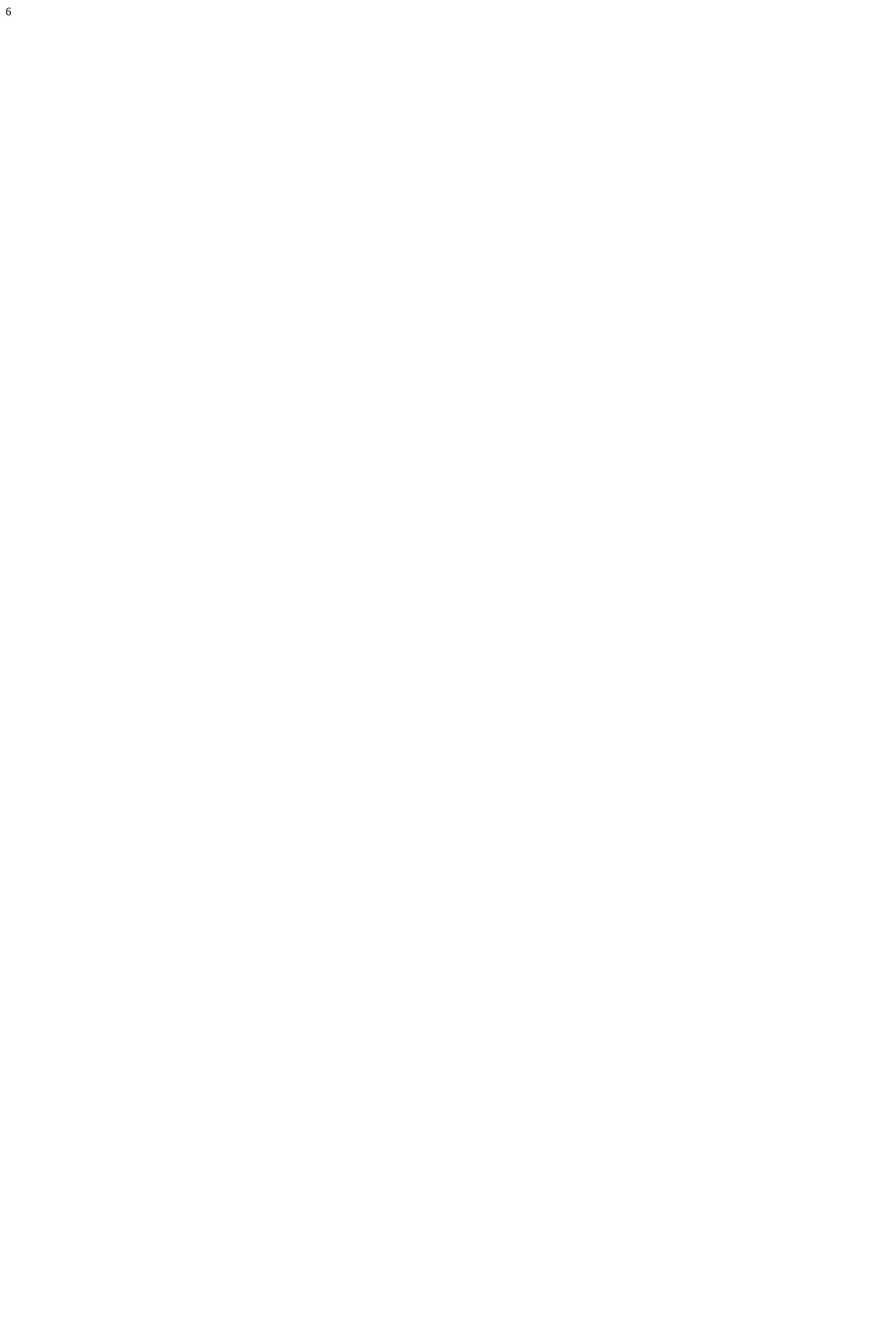
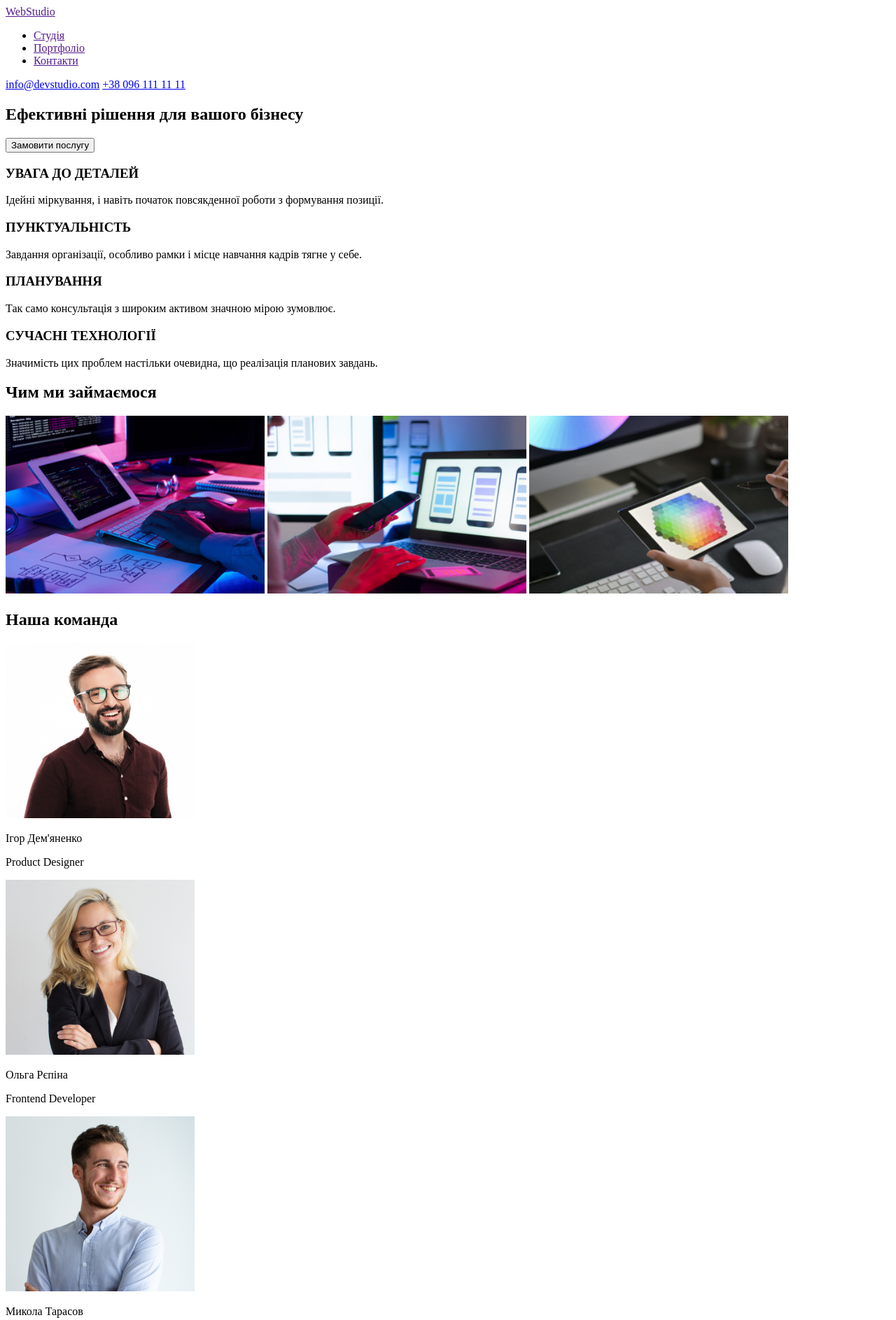
Before and after one commit to Kuadio/goit-markup-hw-01, a plain HTML site: page index.html in a window 1280 px wide. Shown: the top 1886 px of the page at 70% size. Before the commit the page ends 800 px from the top, so only its background shows below. Drawn offline with Linux system fonts and the light colour scheme.

Commit message:
Semantic structure
Created structure

```diff
--- a/index.html
+++ b/index.html
@@ -1,13 +1,95 @@
-6<!DOCTYPE html>
-<html lang="en">
+<!DOCTYPE html>
+<html lang="uk">
 <head>
     <meta charset="UTF-8">
     <meta http-equiv="X-UA-Compatible" content="IE=edge">
     <meta name="viewport" content="width=device-width, initial-scale=1.0">
-    <title>Barbershop</title>
+    <title>Homework1</title>
 </head>
 <body>
-    <header></header>
-    <footer></footer>
+    <header>
+    <a href="">WebStudio</a>
+<nav>
+    <ul>
+        <li>
+            <a href="">Студія</a>
+        </li>
+        <li>
+            <a href="">Портфоліо</a>
+        </li>
+        <li>
+            <a href="">Контакти</a>
+        </li>
+    </ul>
+</nav>
+<a href="mailto:info@devstudio.com">info@devstudio.com</a>
+<a href="tel:+380961111111">+38 096 111 11 11</a>
+    </header>
+    <main>
+        <!--Hero-->
+        <section>
+            <h1>Ефективні рішення для вашого бізнесу</h1>
+            <button type="button">Замовити послугу</button>
+        </section>
+         <!--Features-->
+        <section>
+<div>
+    <h3>УВАГА ДО ДЕТАЛЕЙ</h3>
+    <p>Ідейні міркування, і навіть початок повсякденної роботи з формування позиції.</p>
+</div>
+<div>
+    <h3>ПУНКТУАЛЬНІСТЬ</h3>
+    <p>Завдання організації, особливо рамки і місце навчання кадрів тягне у себе.</p>
+</div>
+<div>
+    <h3>ПЛАНУВАННЯ</h3>
+    <p>Так само консультація з широким активом значною мірою зумовлює.</p>
+</div>
+<div>
+    <h3>СУЧАСНІ ТЕХНОЛОГІЇ</h3>
+    <p>Значимість цих проблем настільки очевидна, що реалізація планових завдань.</p>
+</div>
+        </section>
+        <!--Our job-->
+        <section>
+            <h2>Чим ми займаємося</h2>
+            <img src="./Image/Our Job/img1.jpg" alt="Job1" width="370px" height="254px">
+            <img src="./Image/Our Job/img2.jpg" alt="Job2" width="370px" height="254px">
+            <img src="./Image/Our Job/img3.jpg" alt="Job3" width="370px" height="254px">
+        </section>
+        <!--Our Team-->
+        <section>
+            <h2>Наша команда</h2>
+            <div>
+                <img src="./Image/Our Team/team1.jpg" alt="Product Designer" width="270px" height="250px">
+                <p>Ігор Дем'яненко</p>
+                <p>Product Designer</p>
+            </div>
+            <div>
+                <img src="./Image/Our Team/team2.jpg" alt="Frontend Developer" width="270px" height="250px">
+                <p>Ольга Рєпіна</p>
+                <p>Frontend Developer</p>
+            </div>
+            <div>
+                <img src="./Image/Our Team/team3.jpg" alt="Marketing" width="270px" height="250px">
+                <p>Микола Тарасов</p>
+                <p>Marketing</p>
+            </div>
+            <div>
+                <img src="./Image/Our Team/team4.jpg" alt="UI Designer" width="270px" height="250px">
+                <p>Михайло Єрмаков</p>
+                <p>UI Designer</p>
+                </div>
+
+        </section>
+    </main>
+    <footer>
+<a href="">WebStudio</a>
+<address>
+    м. Київ, пр-т Лесі Українки, 26
+</address>
+<a href="mailto:info@devstudio.com">info@devstudio.com</a>
+<a href="tel:+380961111111">+38 096 111 11 11</a>
+    </footer>
 </body>
 </html>
```
Also changed, not shown: Image/Our Job/img1.jpg (added), Image/Our Job/img2.jpg (added), Image/Our Job/img3.jpg (added), Image/Our Team/team1.jpg (added), Image/Our Team/team2.jpg (added), Image/Our Team/team3.jpg (added), Image/Our Team/team4.jpg (added), 1 other file.
